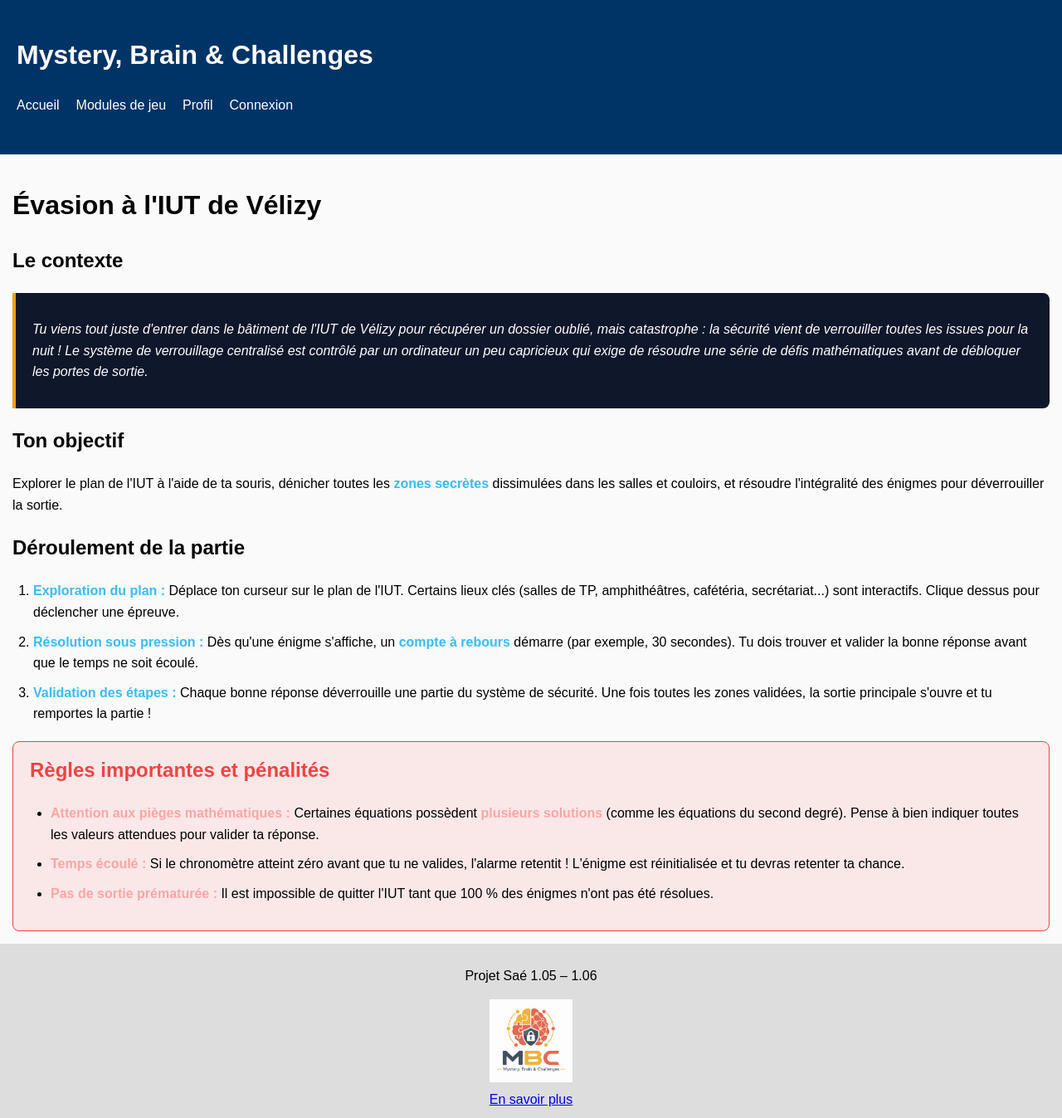
After one commit to Kyln78/SAE_2026_2027, a PHP site: the page made by src/Règles/Regles1.php in a window 1280 px wide. The commit adds this page. Shown: the whole page at 83% size. Run offline with PHP 8.4, Linux system fonts and the light colour scheme.

Commit message:
Nouveau css, ajout de la règle du jeu et du jeu ainsi que du plan et modification du header pour que les liens marchent.

```diff
--- a/src/CSS/style.css
+++ b/src/CSS/style.css
@@ -164,3 +182,82 @@ footer {
 .center{
     text-align: center;
 }
+
+.scenario {
+    background-color: #0f172a;
+    border-left: 4px solid #f59e0b;
+    padding: 15px 20px;
+    border-radius: 0 8px 8px 0;
+    font-style: italic;
+}
+
+ol, ul {
+    padding-left: 25px;
+}
+
+li {
+    margin-bottom: 10px;
+}
+
+strong {
+    color: #38bdf8;
+}
+
+.alert-box {
+    background-color: rgba(239, 68, 68, 0.1);
+    border: 1px solid #ef4444;
+    border-radius: 8px;
+    padding: 15px 20px;
+    margin-top: 20px;
+}
+
+.alert-box h2 {
+    color: #ef4444;
+    border-left-color: #ef4444;
+    margin-top: 0;
+}
+
+.alert-box strong {
+    color: #fca5a5;
+}
+.blanc{
+    color: #FFFFFF;
+}
+.pad{
+    padding: 15px;
+}
+
+.debutJeu{
+    font-family: 'Segoe UI', Tahoma, Geneva, Verdana, sans-serif;
+    font-size: 1.5rem;
+    font-weight: 800;
+    letter-spacing: 2px;
+    text-transform: uppercase;
+    color: #ffffff;
+    background: linear-gradient(135deg, #00c853 0%, #009624 100%);
+    border: none;
+    border-radius: 12px;
+    padding: 18px 48px;
+    cursor: pointer;
+    box-shadow: 0 6px 0 #00600f, 0 12px 20px rgba(0, 200, 83, 0.4);
+    transition: all 0.15s ease;
+}
+
+.debutJeu:hover {
+    background: linear-gradient(135deg, #00e676 0%, #00c853 100%);
+    transform: translateY(-2px);
+    box-shadow: 0 8px 0 #00600f, 0 15px 25px rgba(0, 230, 118, 0.6);
+}
+
+.debutJeu:active {
+    transform: translateY(4px);
+    box-shadow: 0 2px 0 #00600f, 0 5px 10px rgba(0, 200, 83, 0.4);
+}
+.centre{
+    display: flex;
+    justify-content: center;
+}
+.big{
+    font-size:48px;
+    margin-bottom: 5px;
+}
--- /dev/null
+++ b/src/Règles/Regles1.php
@@ -0,0 +1,53 @@
+<?php
+$titre = 'MBC – Accueil';
+$page  = 'jeu';
+$racine = '../';
+include '../includes/header.php';
+?>
+    <div class = "pad">
+        <div class="container">
+            <h1>Évasion à l'IUT de Vélizy</h1>
+
+            <h2>Le contexte</h2>
+            <div class="scenario">
+                <p class = "blanc">
+                    Tu viens tout juste d'entrer dans le bâtiment de l'IUT de Vélizy pour récupérer un dossier oublié, mais catastrophe : la sécurité vient de verrouiller toutes les issues pour la nuit ! Le système de verrouillage centralisé est contrôlé par un ordinateur un peu capricieux qui exige de résoudre une série de défis mathématiques avant de débloquer les portes de sortie.
+                </p>
+            </div>
+
+            <h2>Ton objectif</h2>
+            <p>
+                Explorer le plan de l'IUT à l'aide de ta souris, dénicher toutes les <strong>zones secrètes</strong> dissimulées dans les salles et couloirs, et résoudre l'intégralité des énigmes pour déverrouiller la sortie.
+            </p>
+
+            <h2>Déroulement de la partie</h2>
+            <ol>
+                <li>
+                    <strong>Exploration du plan :</strong> Déplace ton curseur sur le plan de l'IUT. Certains lieux clés (salles de TP, amphithéâtres, cafétéria, secrétariat...) sont interactifs. Clique dessus pour déclencher une épreuve.
+                </li>
+                <li>
+                    <strong>Résolution sous pression :</strong> Dès qu'une énigme s'affiche, un <strong>compte à rebours</strong> démarre (par exemple, 30 secondes). Tu dois trouver et valider la bonne réponse avant que le temps ne soit écoulé.
+                </li>
+                <li>
+                    <strong>Validation des étapes :</strong> Chaque bonne réponse déverrouille une partie du système de sécurité. Une fois toutes les zones validées, la sortie principale s'ouvre et tu remportes la partie !
+                </li>
+            </ol>
+
+            <div class="alert-box">
+                <h2>Règles importantes et pénalités</h2>
+                <ul>
+                    <li>
+                        <strong>Attention aux pièges mathématiques :</strong> Certaines équations possèdent <strong>plusieurs solutions</strong> (comme les équations du second degré). Pense à bien indiquer toutes les valeurs attendues pour valider ta réponse.
+                    </li>
+                    <li>
+                        <strong>Temps écoulé :</strong> Si le chronomètre atteint zéro avant que tu ne valides, l'alarme retentit ! L'énigme est réinitialisée et tu devras retenter ta chance.
+                    </li>
+                    <li>
+                        <strong>Pas de sortie prématurée :</strong> Il est impossible de quitter l'IUT tant que 100 % des énigmes n'ont pas été résolues.
+                    </li>
+                </ul>
+            </div>
+
+        </div>
+    </div>
+<?php include '../includes/footer.php'; ?>
--- a/src/includes/header.php
+++ b/src/includes/header.php
@@ -1,20 +1,21 @@
 <?php
 $titre = $titre ?? 'MBC – Accueil';
-$page  = $page ?? '';
-
+$page  = $page ?? 'index.php';
+$racine = $racine ?? '';
 $liens = [
-        'index'     => 'Accueil',
-        'module'    => 'Modules de jeu',
-        'profil'    => 'Profil',
-        'connexion' => 'Connexion',
+        'index'     => ['libelle' => 'Accueil',        'url' => 'index.php'],
+        'module'    => ['libelle' => 'Modules de jeu', 'url' => 'module.php'],
+        'profil'    => ['libelle' => 'Profil',         'url' => 'profil.php'],
+        'connexion' => ['libelle' => 'Connexion',      'url' => 'connexion.php'],
 ];
 ?>
 <!DOCTYPE html>
 <html lang="fr">
 <head>
     <meta charset="UTF-8">
+    <meta name="viewport" content="width=device-width, initial-scale=1.0">
     <title><?= htmlspecialchars($titre) ?></title>
-    <link rel="stylesheet" href="CSS/style.css">
+    <link rel="stylesheet" href="<?= $racine ?>CSS/style.css">
 </head>
 <body>
 
@@ -22,11 +23,15 @@ $liens = [
     <h1>Mystery, Brain & Challenges</h1>
     <nav>
         <ul class="menu">
-            <?php foreach ($liens as $id => $libelle):
-                if ($id !== $page):?>
-                    <li><a href="<?= $id ?>.php"><?= $libelle ?></a></li>
-                <?php endif;
-            endforeach; ?>
+            <?php foreach ($liens as $id => $infos): ?>
+                <li>
+                    <!-- Les liens du menu s'adaptent aussi pour ne pas casser -->
+                    <a href="<?= htmlspecialchars($racine . $infos['url']) ?>"
+                       class="<?= ($id === $page) ? 'active' : '' ?>">
+                        <?= htmlspecialchars($infos['libelle']) ?>
+                    </a>
+                </li>
+            <?php endforeach; ?>
         </ul>
     </nav>
 </header>
--- a/src/mbc.sql
+++ b/src/mbc.sql
@@ -3,4 +3,4 @@ USE mbc;
 
 DROP TABLE IF EXISTS utilisateurs;
 CREATE TABLE utilisateurs ( id INT AUTO_INCREMENT PRIMARY KEY, username VARCHAR(50) UNIQUE NOT NULL, password VARCHAR(255) NOT NULL, role VARCHAR(20) DEFAULT 'user' );
-INSERT INTO utilisateurs (username, password, role) VALUES ('adminweb', '$2y$12$PRZ3VAHhT/L4QigjdE2w4OXfXM4evjkfbcvTNkMSgjM8DmVcreWNm', 'adminweb'), ('adminsys', '$2y$12$OPB9mWjcR9T2ZMEV3bSTmuxZSU0Q30hEjNGFrCeJGpEDHah7mv6wq', 'adminsys');
+INSERT INTO utilisateurs (username, password, role) VALUES ('adminweb', 'adminweb', 'adminweb'), ('adminsys', 'adminsys', 'adminsys');
--- a/src/module.php
+++ b/src/module.php
@@ -11,12 +11,14 @@ include 'includes/header.php';
         <header>
             <h2>Jeu 1</h2>
         </header>
-        <img alt="Jeu 1">
+        <img src="includes/Plan-Iut.png" alt="Jeu 1">
         <div class="content">
             <p>
-                Jeu numéro 1 - Règles : Lorem ipsum dolor sit amet, consectetur adipisicing elit. Accusantium cupiditate dolores eius eos explicabo magni, minus mollitia numquam pariatur sapiente! Aliquam aspernatur consequuntur corporis distinctio excepturi fugiat nobis quos saepe.
+                Jeu numéro 1 - Règles : Vous êtes enfermé dans l'IUT de Vélizy. Explorez le plan à la souris pour trouver les zones cachées et résolvez chaque énigme mathématique avant la fin du chrono pour débloquer la sortie !
             </p>
         </div>
+        <a href="Règles/Regles1.php" class="mon-bouton">Règles du premier jeu</a>
+        <a href="Jeux/Jeux1.php" class="mon-bouton2">Lien vers le premier jeu</a>
     </article>
 
     <article class="card">
```
Also changed, not shown: other parts of src/CSS/style.css (+27 -9 lines), src/Jeux/Jeux1.php (added, +15 -0 lines), src/includes/Plan-Iut.png (added).
